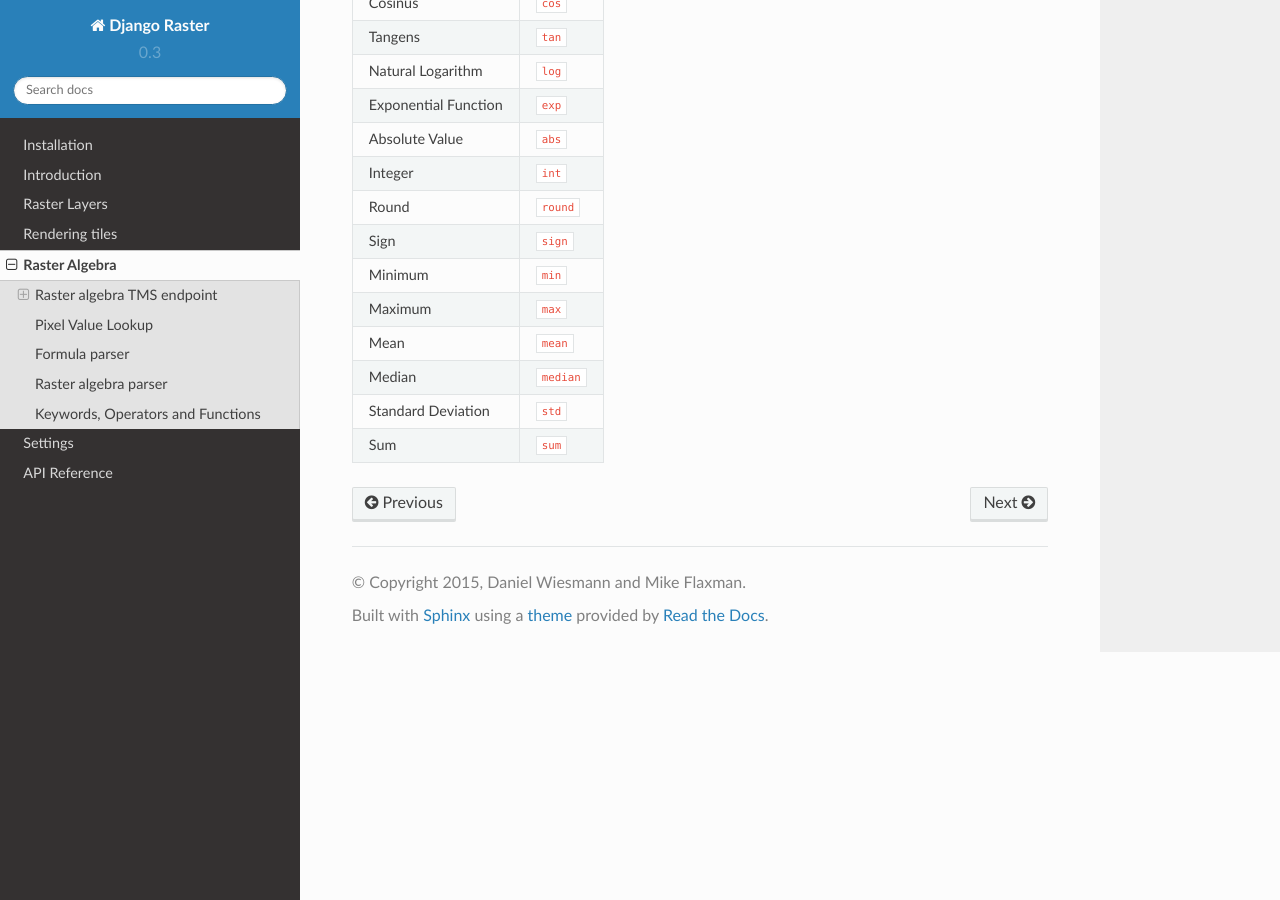
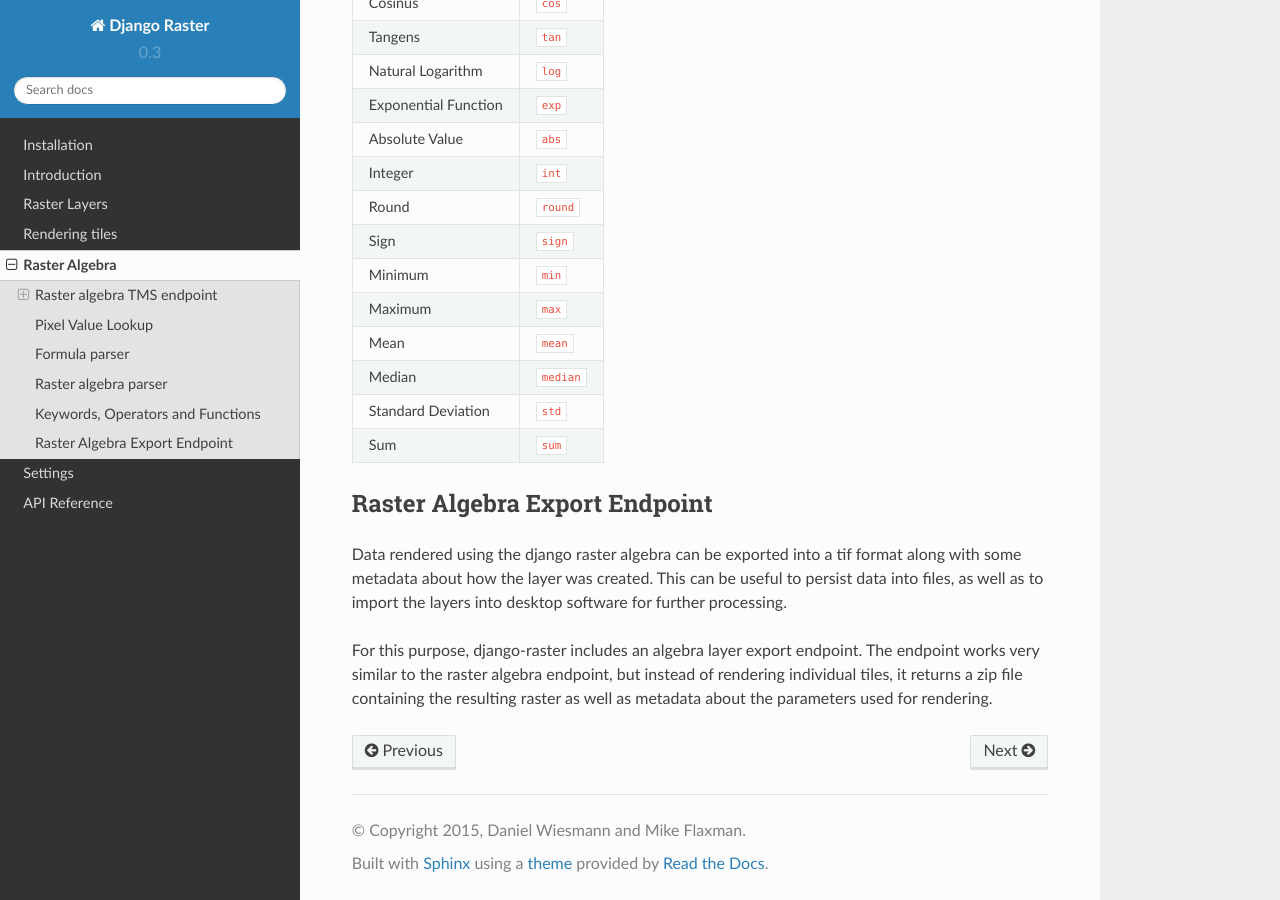
Before and after one commit to geodesign/django-raster, a Sphinx documentation site: the page built from docs/algebra.rst, in a window 1280 px wide and 900 px high, scrolled down 6032 px. Built offline with Sphinx 7.4.7 and the Read the Docs theme 2.0.0, drawn with Linux system fonts in a browser that asks for light colours.

Commit message:
Started documenting export endpoint.

```diff
--- a/docs/algebra.rst
+++ b/docs/algebra.rst
@@ -310,3 +310,9 @@
     Standard Deviation       ``std``
     Sum                      ``sum``
     ======================== ============
+
+Raster Algebra Export Endpoint
+------------------------------
+Data rendered using the django raster algebra can be exported into a tif format along with some metadata about how the layer was created. This can be useful to persist data into files, as well as to import the layers into desktop software for further processing.
+
+For this purpose, django-raster includes an algebra layer export endpoint. The endpoint works very similar to the raster algebra endpoint, but instead of rendering individual tiles, it returns a zip file containing the resulting raster as well as metadata about the parameters used for rendering.
```
